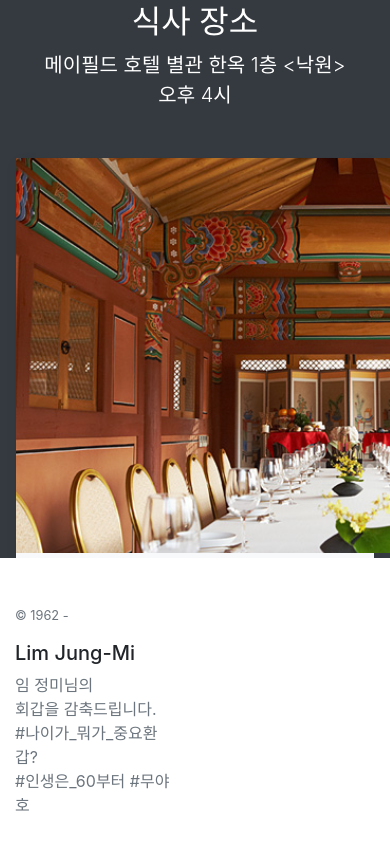
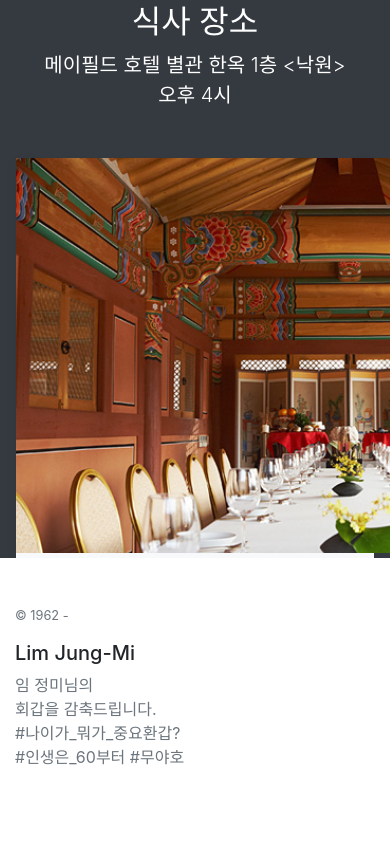
Before and after one commit to moonpower-2020/anniversary60, a plain HTML site: page index.html in a window 390 px wide. Shown: the part 1319-2168 px from the top of the page. Drawn offline with nearby package versions, Linux system fonts and the light colour scheme.

Commit message:
Update index.html

```diff
--- a/index.html
+++ b/index.html
@@ -83,7 +83,7 @@
         <div class="col-12 col-md">
           <small class="d-block mb-3 text-muted">&copy; 1962 - </small>
         </div>
-        <div class="col-6 col-md">
+        <div class="col col-md">
           <h5>Lim Jung-Mi</h5>
           <ul class="list-unstyled text-small">
             <li><a class="text-muted" href="#">임 정미님의</a></li>
```
